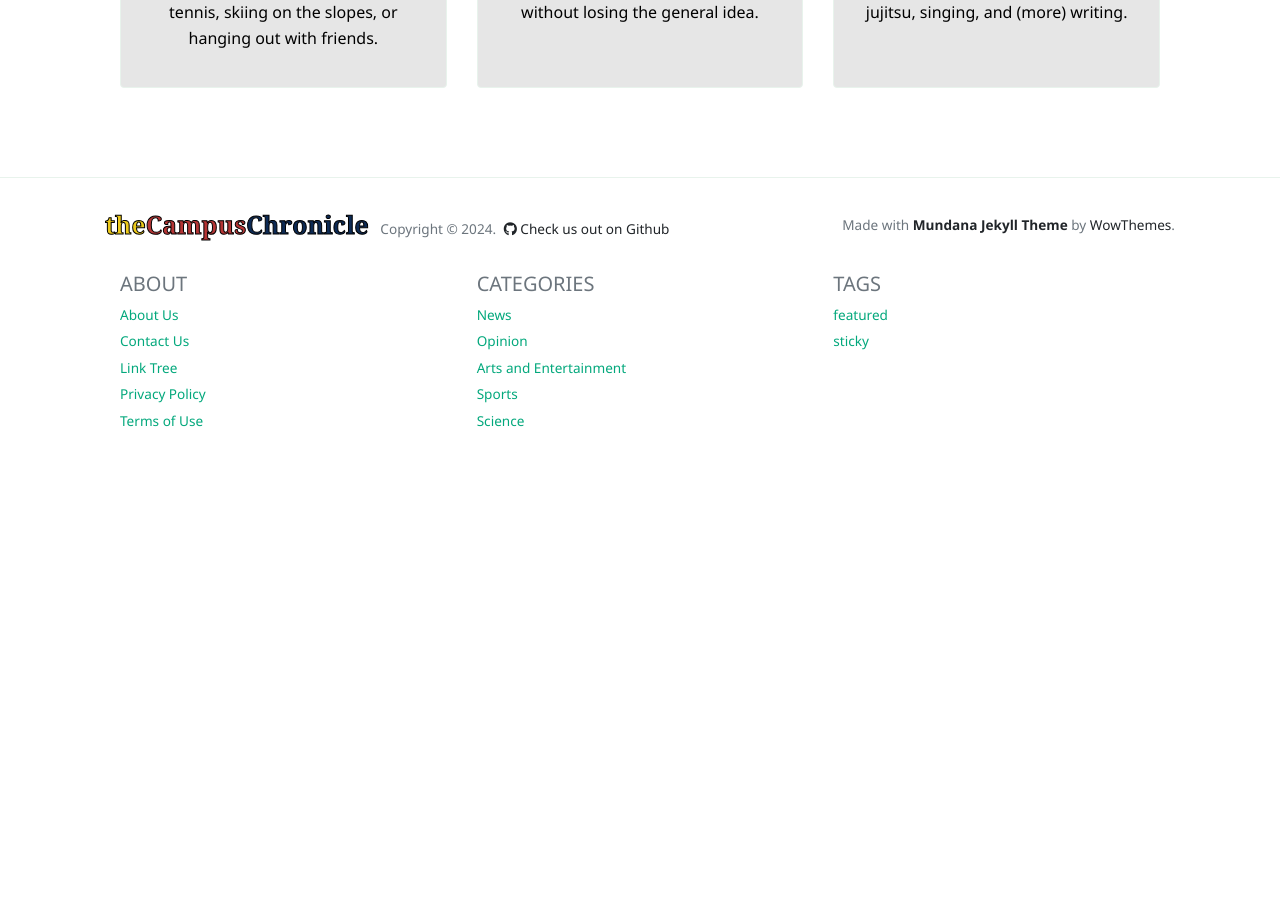
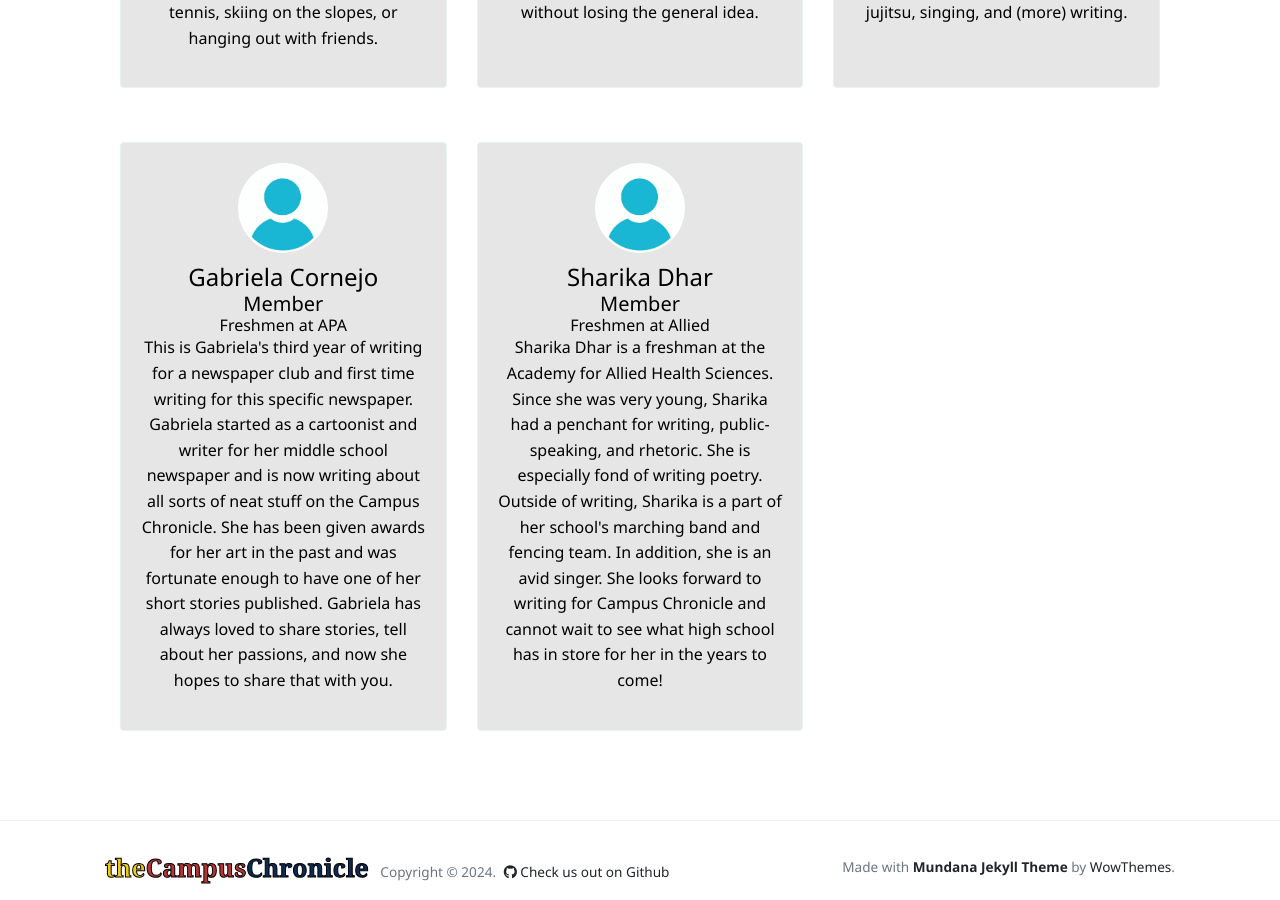
Before and after one commit to The-Campus-Chronicle/website, a Jekyll site: the page built from _pages/authors-list.html, in a window 1280 px wide and 900 px high, scrolled down 9240 px. Built offline with Jekyll 4.4.1, drawn with Linux system fonts in a browser that asks for light colours; nearby versions of some CDN libraries; before the commit the page ends 9704 px from its top, so only the background shows below that.

Commit message:
add author and fix chloe

```diff
--- a/_config.yml
+++ b/_config.yml
@@ -807,6 +807,24 @@ authors:
         school:         APA
         grade:          Junior
 
+    gabriela:
+        name:           Gabriela Cornejo
+        avatar:         /assets/images/avatars/anonymous.jpg
+        role:           Member
+        bio:            "This is Gabriela's third year of writing for a newspaper club and first time writing for this specific newspaper. Gabriela started as a cartoonist and writer for her middle school newspaper and is now writing about all sorts of neat stuff on the Campus Chronicle. She has been given awards for her art in the past and was fortunate enough to have one of her short stories published. Gabriela has always loved to share stories, tell about her passions, and now she hopes to share that with you. "
+        email:          cgabriela@ucvts.org
+        school:         APA
+        grade:          Freshmen
+
+    sharika:
+        name:           Sharika Dhar
+        avatar:         /assets/images/avatars/anonymous.jpg
+        role:           Member
+        bio:            "Sharika Dhar is a freshman at the Academy for Allied Health Sciences. Since she was very young, Sharika had a penchant for writing, public-speaking, and rhetoric. She is especially fond of writing poetry. Outside of writing, Sharika is a part of her school's marching band and fencing team. In addition, she is an avid singer. She looks forward to writing for Campus Chronicle and cannot wait to see what high school has in store for her in the years to come! "
+        email:          sdhar@ucvts.org
+        school:         Allied
+        grade:          Freshmen
+
 
 # Defaults
 defaults:
```
Also changed, not shown: _posts/2019-11-04-concert-review-the-regrettes-at-bowery-ballroom.md (+1 -1 lines), 1 other file.
